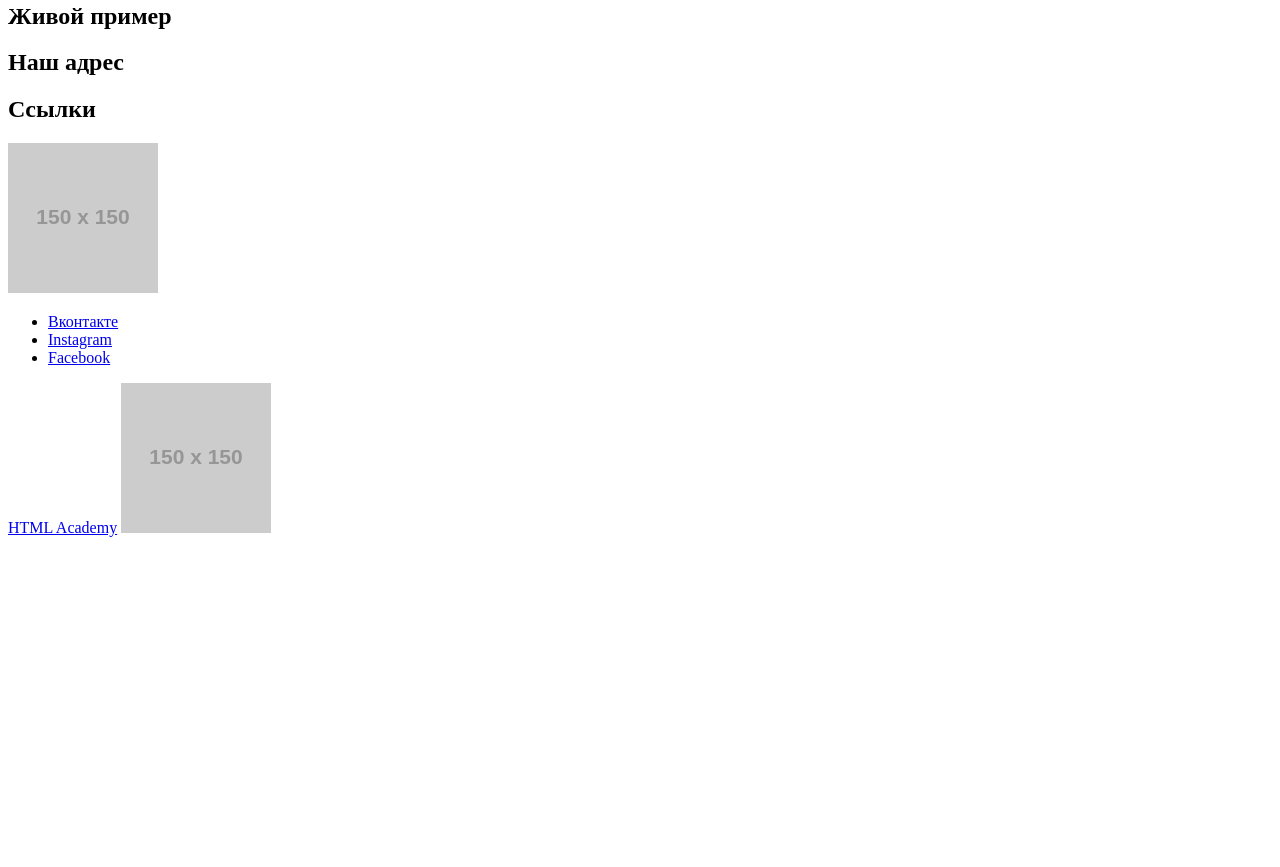
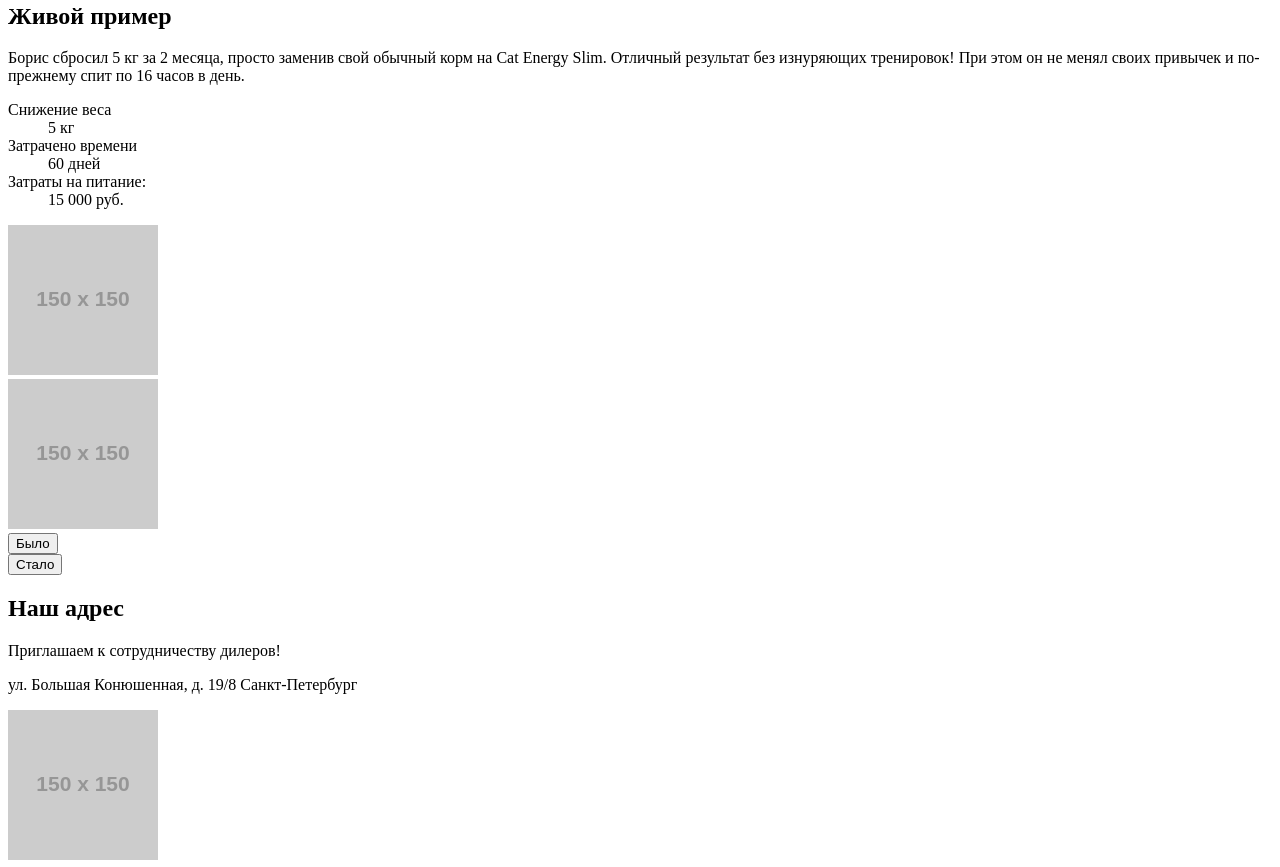
Before and after one commit to fi-ji/1482853-cat-energy-20, a website: page source/index.html in a window 1280 px wide. Shown: the part 953-1820 px from the top of the page. Before the commit the page ends 1498 px from the top, so only its background shows below. Drawn offline with Linux system fonts and the light colour scheme; placeholder pictures from the web are drawn by us.

Commit message:
завершает разметку index.html

```diff
--- a/source/index.html
+++ b/source/index.html
@@ -82,15 +82,63 @@
     </section>
 
     <section class="example">
-      <h2 class="example__title">Живой пример</h2>
+      <div class="example__wrapper">
+        <h2 class="example__title">Живой пример</h2>
+
+        <p class="example__txt">Борис сбросил 5 кг за 2 месяца, просто заменив свой обычный корм на Cat Energy Slim.
+          Отличный результат без изнуряющих
+          тренировок! При этом он не менял своих привычек и по-прежнему спит по 16 часов в день.</p>
+
+        <dl class="example__list">
+          <div class="example__item">
+            <dt class="example__term">Cнижение веса</dt>
+            <dd class="example__result">5 кг</dd>
+          </div>
+          <div class="example__item">
+            <dt class="example__term">Затрачено времени</dt>
+            <dd class="example__result">60 дней</dd>
+          </div>
+          <div class="example__item">
+            <dt class="example__term">Затраты на питание:</dt>
+            <dd class="example__result">15 000 руб.</dd>
+          </div>
+        </dl>
+
+        <div class="example__images">
+          <div class="example__img-wrapper">
+            <img src="https://via.placeholder.com/150x150">
+          </div>
+          <div class="example__img-wrapper">
+            <img src="https://via.placeholder.com/150x150">
+          </div>
+        </div>
+        <div class="example__slider">
+          <button class="example__slider-button" type="button">Было</button>
+          <div class="example__scale">
+            <div class="example__bar"></div>
+          </div>
+          <button class="example__slider-button" type="button">Стало</button>
+        </div>
+      </div>
     </section>
-
   </main>
 
   <footer class="footer">
 
     <section class="footer__top-row contacts">
       <h2 class="visually-hidden">Наш адрес</h2>
+
+      <div class="contacts__txt-wrapper">
+        <p class="contacts__title">Приглашаем
+          к сотрудничеству дилеров!</p>
+        <p class="contacts__address">ул. Большая
+          Конюшенная, д. 19/8
+          Санкт-Петербург</p>
+      </div>
+
+      <div class="contacts__map-wrapper">
+        <img src="https://via.placeholder.com/150x150">
+      </div>
     </section>
 
     <section class="footer__bottom-row">
```
